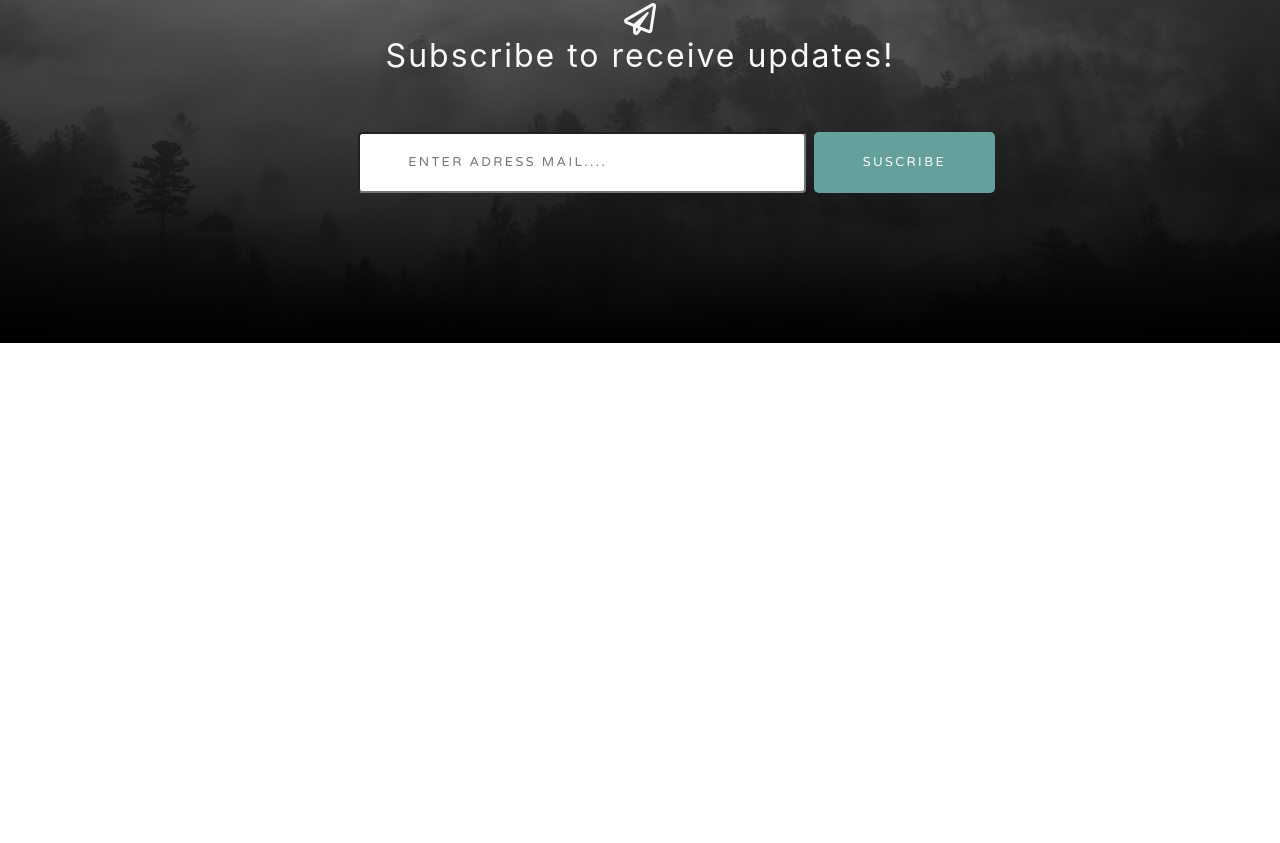
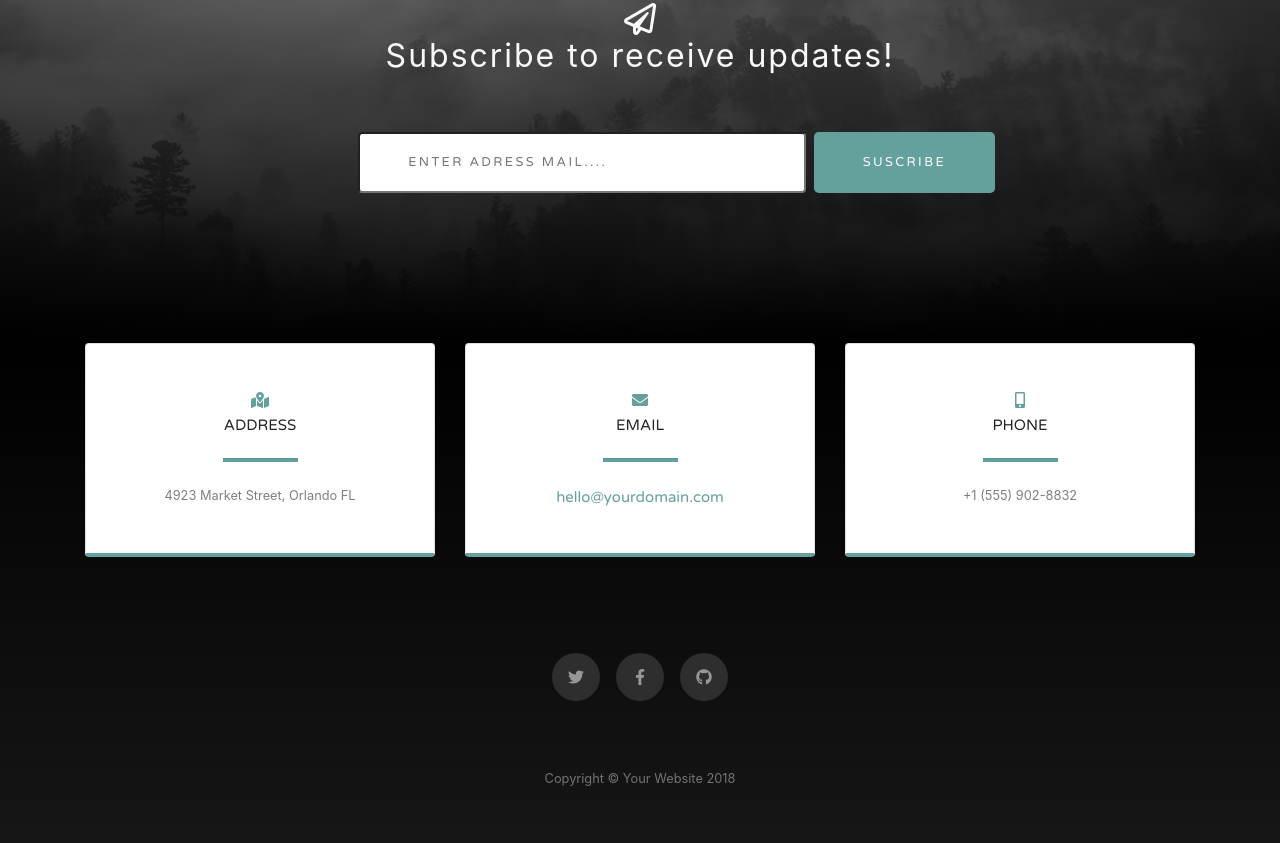
Before and after one commit to yous321/grayscale, a website: page index.html in a window 1280 px wide. Shown: the part 2808-3651 px from the top of the page. Before the commit the page ends 3151 px from the top, so only its background shows below. Drawn offline with nearby package versions, Linux system fonts and the light colour scheme.

Commit message:
fin site grayscale

```diff
--- a/index.html
+++ b/index.html
@@ -119,6 +119,66 @@
         </div>
     </div>
     <!--fin contenue3-->
+
+    <div class="contenue4">
+        <div class="container ">
+            <div class="row">
+                <div class="col-md-4 mb-3 mb-md-0 ">
+                    <div class="card py-4 h-100">
+                        <div class="card-body text-center">
+                            <i class="fas fa-map-marked-alt text-primary mb-2 couleur"></i>
+                            <h4 class="text-uppercase m-0 lol">Address</h4>
+                            <hr class="my-4 taille">
+                            <div class="small text-black-50">4923 Market Street, Orlando FL</div>
+                        </div>
+                    </div>
+                </div>
+
+                <div class="col-md-4 mb-3 mb-md-0 w-50 ">
+                    <div class="card py-4 h-100">
+                        <div class="card-body text-center">
+                            <i class="fas fa-envelope text-primary mb-2 couleur"></i>
+                            <h4 class="text-uppercase m-0 lol">Email</h4>
+                            <hr class="my-4 taille">
+                            <div class="small text-black-50">
+                                <a href="#" class="couleur lol">hello@yourdomain.com</a>
+                            </div>
+                        </div>
+                    </div>
+                </div>
+                <div class="col-md-4 mb-3 mb-md-0 w-50">
+                    <div class="card py-4 h-100">
+                        <div class="card-body text-center">
+                            <i class="fas fa-mobile-alt text-primary mb-2 couleur"></i>
+                            <h4 class="text-uppercase m-0 lol">Phone</h4>
+                            <hr class="my-4 taille">
+                            <div class="small text-black-50">+1 (555) 902-8832</div>
+                        </div>
+                    </div>
+                </div>
+            </div>
+
+            <div class="social d-flex justify-content-center mt-5 pt-5">
+                <a href="#" class="mx-2 justify-content-center fond  d-flex ">
+                    <i class="fab fa-twitter fa-1x align-self-center justify-content-center"></i>
+                </a>
+                <a href="#" class="mx-2 fond justify-content-center d-flex">
+                    <i class="fab fa-facebook-f fa-1x  align-self-center justify-content-center"></i>
+                </a>
+                <a href="#" class="mx-2 justify-content-center fond  d-flex text-center">
+                    <i class="fab fa-github fa-1x align-self-center justify-content-center"></i>
+                </a>
+
+            </div>
+            <div class="text-light text-center pt-5 mt-3 ">
+                <span class="small">Copyright © Your Website 2018</span>
+            </div>
+
+
+
+        </div>
+    </div>
+    </div>
 </body>
 
 </html>
--- a/style.css
+++ b/style.css
@@ -130,3 +130,38 @@ input{
     letter-spacing: .15rem;
 }
 /*fin contenue3*/
+.contenue4{
+    background-color: #161616!important;
+    background:  -webkit-linear-gradient(bottom, rgb(23, 22, 22), rgb(0, 0, 0));
+    height:500px;
+
+}
+.taille{
+    width:75px;
+  background-color: #64a19d!important;
+   height:3px;
+}
+.couleur{
+    color: #64a19d!important;
+}
+.lol{
+    font-family: 'Varela Round';
+    font-size:15px;
+}
+.fond{
+    background-color:#2E2E2E;
+    border-radius: 100px !important;
+    width:3rem ;
+    height:3rem;
+}
+.card{
+    border-bottom: 4px solid #64a19d!important;
+}
+ a>i{
+   color: #979797!important;
+
+}
+
+.small{
+    color:#737373;
+}
```
